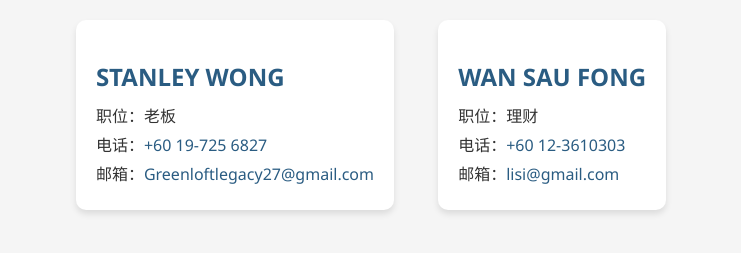
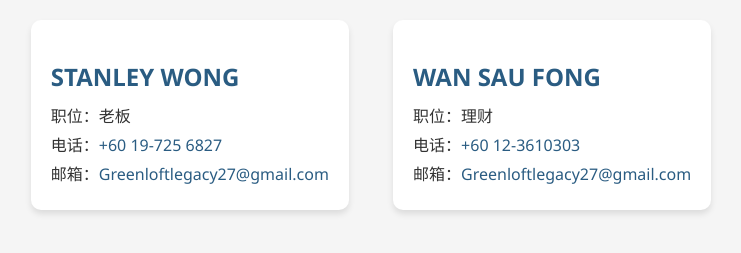
Before and after one commit to IvanLee1105/GREENLOFT, a plain HTML site: page index.html in a window 1280 px wide. Shown: the part 117-370 px from the top of the page, without its empty margins (269-1010 px from the left). Drawn offline with Linux system fonts and the light colour scheme.

Commit message:
Update index.html

```diff
--- a/index.html
+++ b/index.html
@@ -55,7 +55,7 @@
         <h2>WAN SAU FONG</h2>
         <p>职位：理财</p>
         <p>电话：<a href="tel:+60 123610303">+60 12-3610303</a></p>
-        <p>邮箱：<a href="Greenloftlegacy27@gmail.com">lisi@gmail.com</a></p>
+        <p>邮箱：<a href="Greenloftlegacy27@gmail.com">Greenloftlegacy27@gmail.com</a></p>
     </div>
 </body>
 </html>
```
